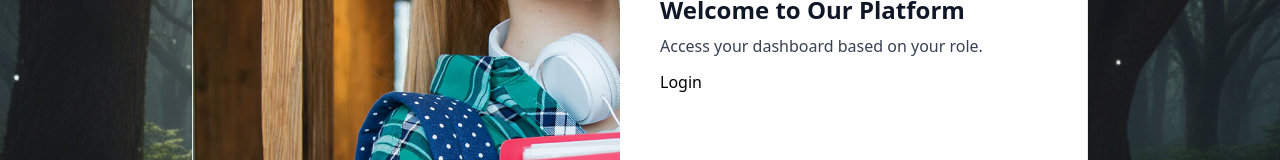
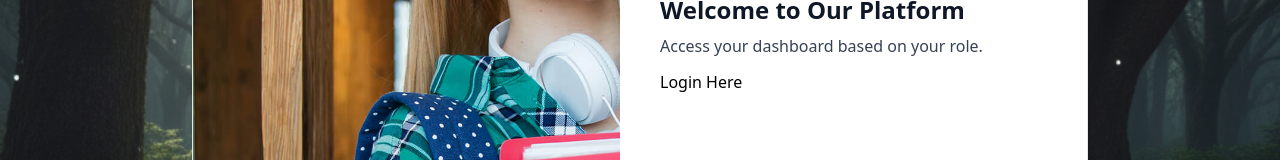
Before and after one commit to Muhammedomar/learningstation_frontend, a React (Vite) app: page / in a window 1280 px wide. Shown: the part 356-516 px from the top of the page. Built offline with nearby package versions, Linux system fonts and the light colour scheme; no server answers.

Commit message:
update login

```diff
--- a/src/pages/home/Home.jsx
+++ b/src/pages/home/Home.jsx
@@ -13,7 +13,7 @@ const Home = () => {
           Access your dashboard based on your role.
         </p>
         <Link to="/login" className="btn-primary inline-flex items-center">
-          Login
+          Login Here
         </Link>
       </div>
     </AuthLayout>
```
